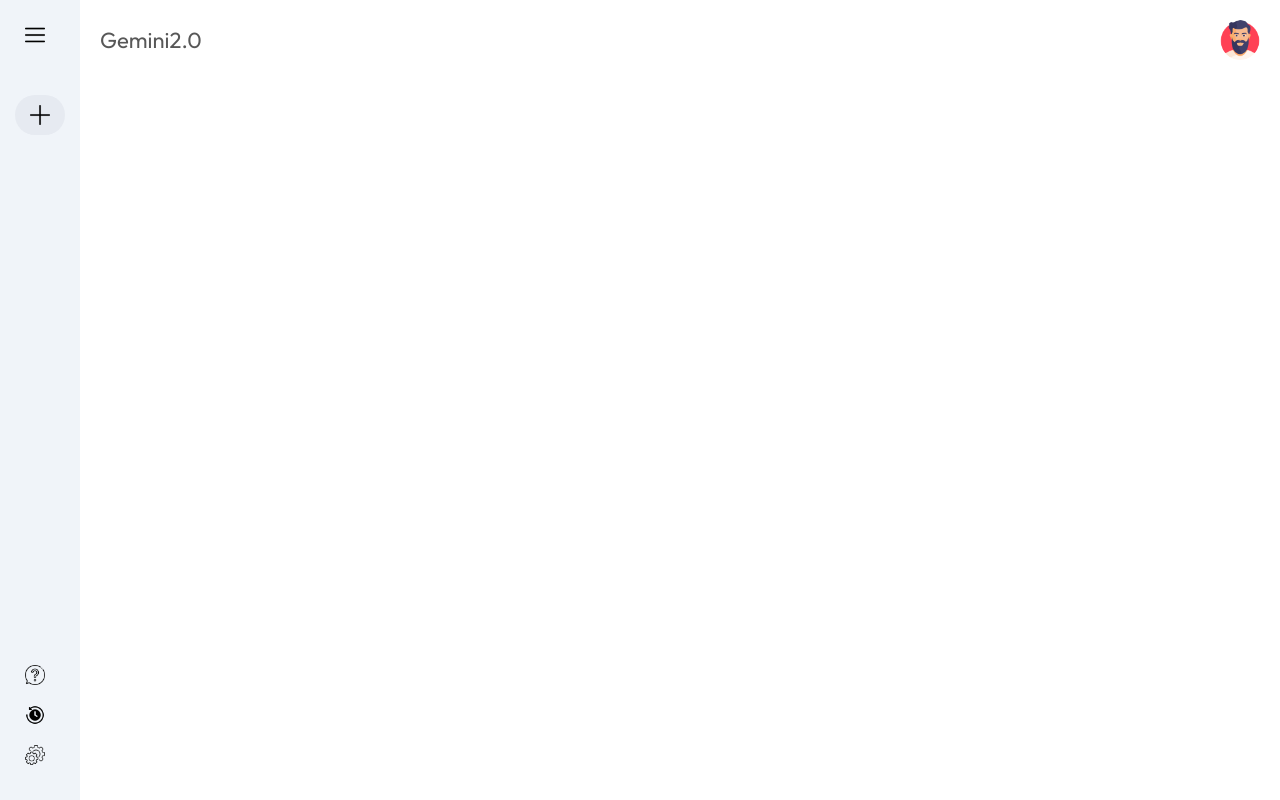
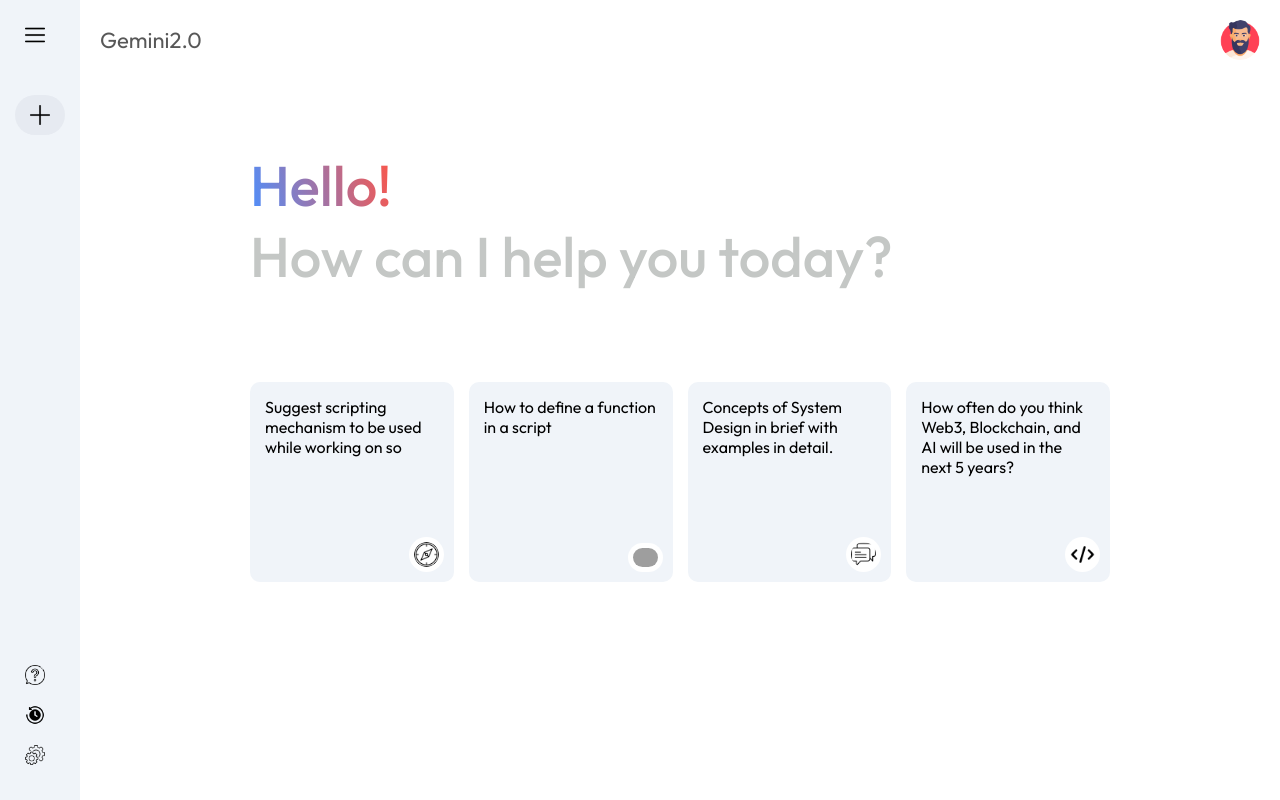
Before and after one commit to CodewithRajDeep/Gemini2.0, a React (Vite) app: page / in a window 1280 px wide. Built offline with nearby package versions, Linux system fonts and the light colour scheme; grey boxes are pictures that could not be loaded.

Commit message:
main component added

```diff
--- a/src/components/Main/Main.css
+++ b/src/components/Main/Main.css
@@ -17,3 +17,46 @@
     width: 40px;
     border-radius: 50%;
 }
+ .main-container{
+ max-width: 900px;
+ margin: auto;
+}
+.main .greet{
+    margin:50px 0px;
+    font-size: 56px;
+    color: #c4c7c5;
+    font-weight: 500;
+    padding: 20px;
+}
+
+.main .greet span{
+    background: -webkit-linear-gradient(16deg, #4b90ff, #ff5546);
+    -webkit-background-clip: text;
+    -webkit-text-fill-color: transparent;
+}
+
+.main .cards{
+    display: grid;
+    grid-template-columns: repeat(auto-fill, minmax(180px, 1fr));
+    gap: 15px;
+    padding: 20px;
+}
+
+.main .card{
+ height: 200px;
+ padding: 15px;
+ background-color: #f0f4f9;
+ border-radius: 10px;
+ cursor: pointer;
+ position: relative;
+}
+
+.main .card img{
+    width: 35px;
+    padding: 5px;
+    position: absolute;
+    background-color: white;
+    border-radius: 20px;
+    bottom: 10px;
+    right: 10px;
+}
--- a/src/components/Main/Main.jsx
+++ b/src/components/Main/Main.jsx
@@ -9,7 +9,30 @@
             <p>Gemini2.0</p>
             <img src={assets.user1_icon} alt="" />
         </div>
-
+      <div className="main-container">
+        <div className="greet">
+            <p><span>Hello!</span></p>
+            <p>How can I help you today?</p>
+        </div>
+        <div className="cards">
+            <div className="card">
+                <p>Suggest scripting mechanism to be used while working on so</p>
+                <img src={assets.compass_icon} alt="" />
+            </div>
+            <div className="card">
+                <p>How to define a function in a script</p>
+                <img src={assets.bulb_icon} alt="" />
+            </div>
+            <div className="card">
+                <p>Concepts of System Design in brief with examples in detail.</p>
+                <img src={assets.message} alt="" />
+            </div>
+            <div className="card">
+                <p>How often do you think Web3, Blockchain, and AI will be used in the next 5 years?</p>
+                <img src={assets.code} alt="" />
+            </div>
+        </div>
+      </div>
     </div>
   )
 }
```
